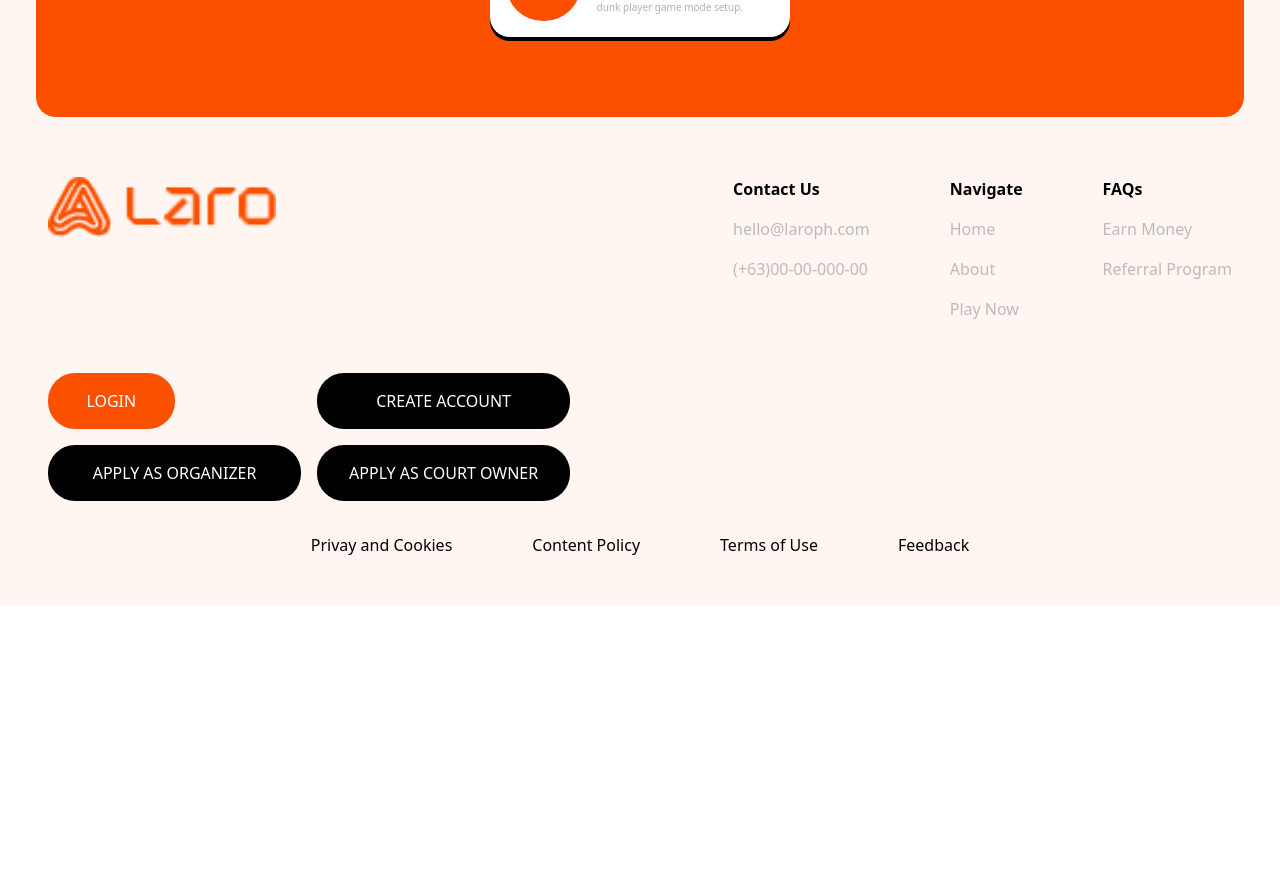
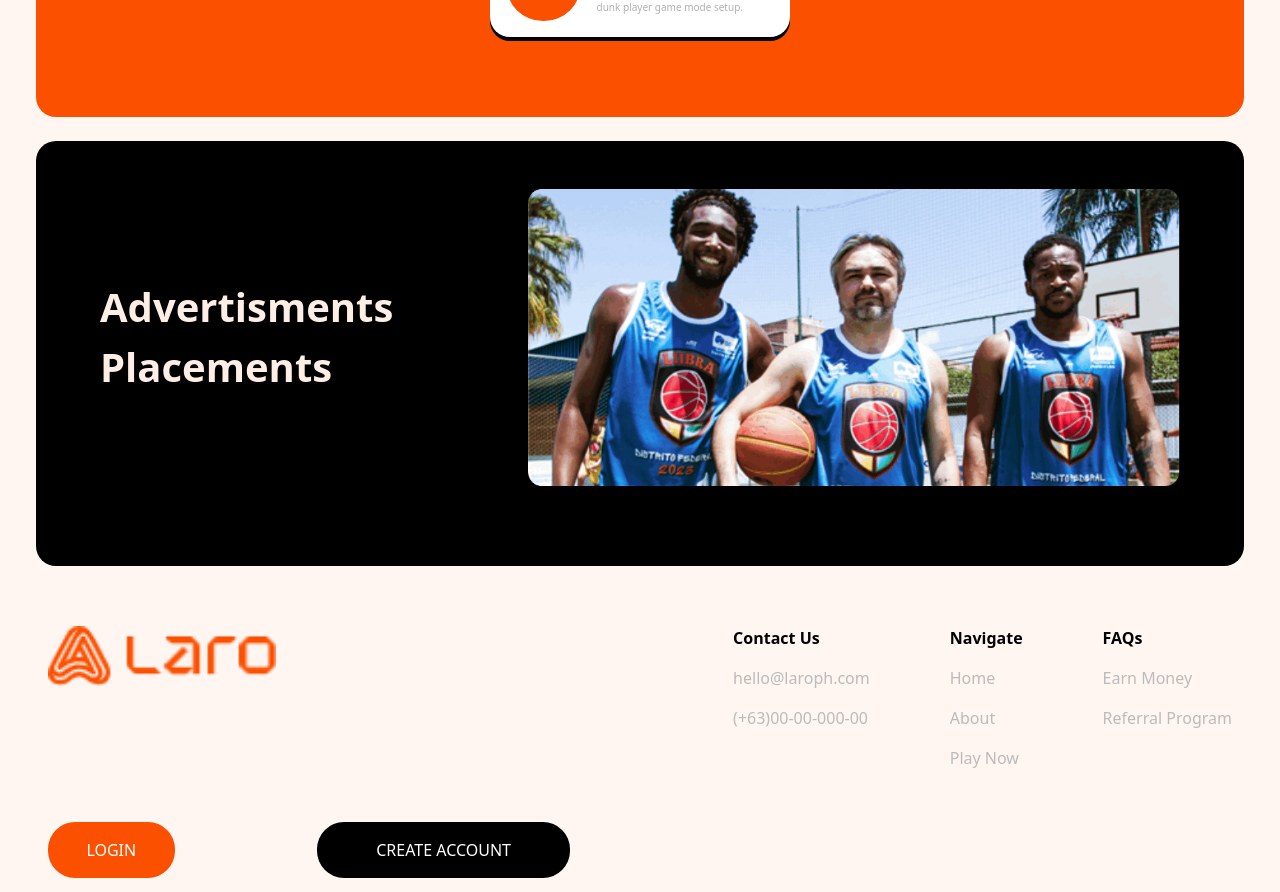
Before and after one commit to novice-is-me/Laro-App, a React (Vite) app: page / in a window 1280 px wide. Shown: the part 3540-4432 px from the top of the page. Before the commit the page ends 4145 px from the top, so only its background shows below. Built offline with nearby package versions, Linux system fonts and the light colour scheme; a web font is replaced by a local one.

Commit message:
Adding Ads Section

```diff
--- a/src/assets/index.js
+++ b/src/assets/index.js
@@ -3,11 +3,13 @@ import loginImg from './image/loginImg.png'
 import image1 from './image/imgHome1.png'
 import image2 from './image/imgHome2.png'
 import players from './image/players.png'
+import Ads from './image/Ad.png'
 
 export{
     Logo,
     loginImg,
     image1,
     image2,
-    players
+    players,
+    Ads
 }
--- a/src/index.css
+++ b/src/index.css
@@ -14,6 +14,7 @@
     color: #FA5000;
 }
 
+
 @layer utilities{
     .bg-join{
         background: linear-gradient(90deg, #000000 47%, #FA5000 47%);
@@ -26,4 +27,5 @@
     .bg-join3{
         background: linear-gradient(90deg, #000000, #000000);
     }
+
 }
--- /dev/null
+++ b/src/pages/Advertisments.jsx
@@ -0,0 +1,22 @@
+import React from 'react'
+import { Ads } from '../assets'
+
+const Advertisments = () => {
+  return (
+    <div className='bg-bgColor w-full px-9 py-3'>
+      <div className='bg-black px-[4rem] py-[3rem] pb-[5rem] xsm:p-[3rem]
+         rounded-[20px] flex items-center gap-8 832px:flex-col '>
+        <div className=' 832px:text-center'>
+            <h1 className='font-poppins text-[#FFEEE6] text-[40px] font-bold
+             xsm:text-[20px]'>
+                Advertisments Placements</h1>
+        </div>
+        <div>
+            <img src={Ads} alt="" />
+        </div>
+      </div>
+    </div>
+  )
+}
+
+export default Advertisments
--- a/src/pages/Gameplay.jsx
+++ b/src/pages/Gameplay.jsx
@@ -4,7 +4,7 @@ import { gameplayData } from '../constant'
 
 const Gameplay = () => {
   return (
-    <div className='bg-bgColor  w-full px-9 py-3'>
+    <div className='bg-bgColor w-full px-9 py-3'>
         <div className=' bg-orange px-[4rem] py-[3rem] pb-[5rem] xsm:p-[3rem]
          rounded-[20px] '>
             <div className=' mb-12'>
--- a/src/pages/HomePage.jsx
+++ b/src/pages/HomePage.jsx
@@ -5,6 +5,7 @@ import Matches from './Matches'
 import Court from './Court'
 import Join from './Join'
 import Gameplay from './Gameplay'
+import Advertisments from './Advertisments'
 
 const HomePage = () => {
   return (
@@ -14,6 +15,7 @@ const HomePage = () => {
       <Court/>
       <Join/>
       <Gameplay/>
+      <Advertisments/>
       <Footer />
     </div>
   )
```
Also changed, not shown: src/assets/image/Ad.png (added), tailwind.config.js (line endings or trailing spaces).
